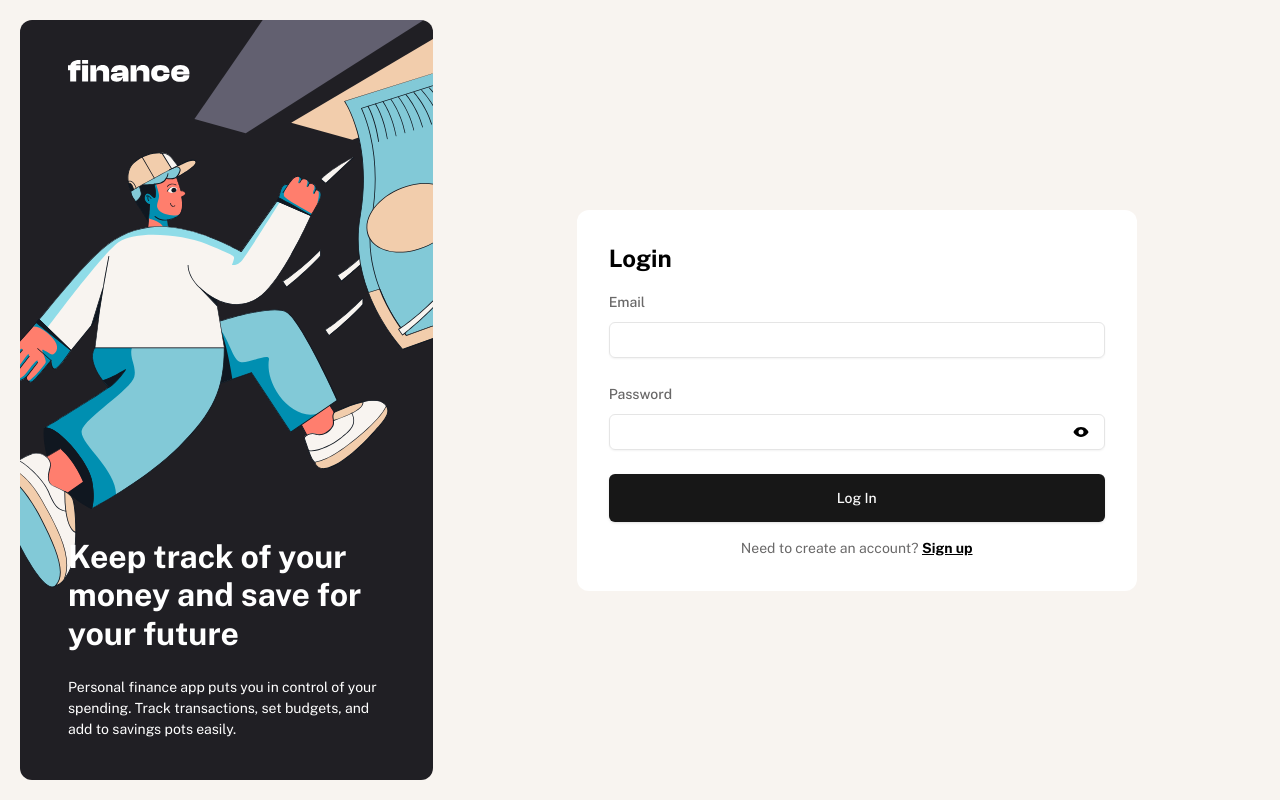
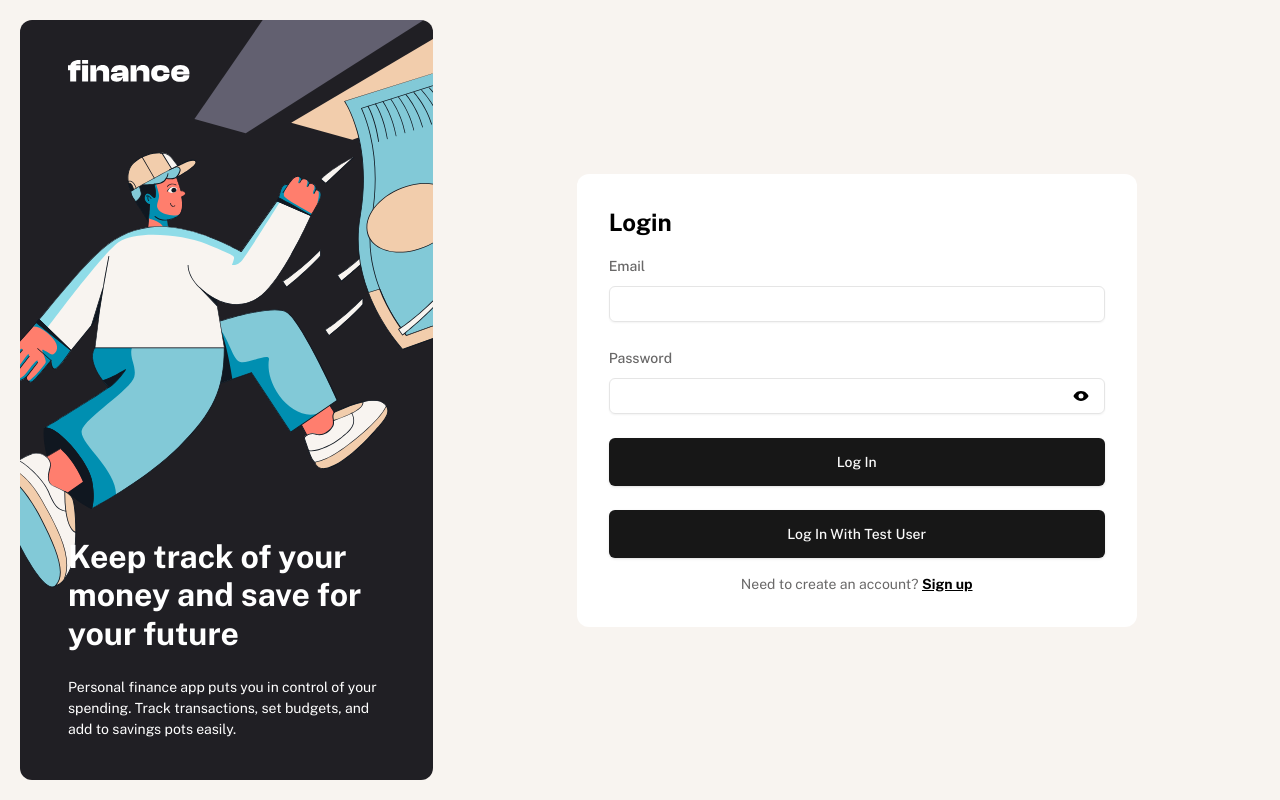
Before and after one commit to Lorand98/personal-finance-app, a Next.js app: page /login in a window 1280 px wide. Built offline with nearby package versions, Linux system fonts and the light colour scheme.

Commit message:
add test user login

```diff
--- a/app/(login)/auth-form.tsx
+++ b/app/(login)/auth-form.tsx
@@ -18,9 +18,15 @@ import React, { useState } from "react";
 import { useForm } from "react-hook-form";
 import { z } from "zod";
 import { loginAction, signupAction } from "./actions";
+import { Button } from "@/components/ui/button";
 
 type AuthFormProps = {
   mode: "login" | "signup";
+};
+
+const TEST_USER = {
+  email: "user@example.com",
+  password: "user1234",
 };
 
 const AuthForm: React.FC<AuthFormProps> = ({ mode }) => {
@@ -65,6 +71,11 @@ const AuthForm: React.FC<AuthFormProps> = ({ mode }) => {
         }
       });
     }
+  };
+
+  const handleTestLogin = () => {
+    form.setValue("email", TEST_USER.email);
+    form.setValue("password", TEST_USER.password);
   };
 
   return (
@@ -149,6 +160,12 @@ const AuthForm: React.FC<AuthFormProps> = ({ mode }) => {
           text={mode === "signup" ? "Sign Up" : "Log In"}
           submittingText={mode === "signup" ? "Signing Up..." : "Logging In..."}
         />
+
+        {mode === "login" && !isSubmitting && (
+          <Button className="w-full p-6 " onClick={handleTestLogin}>
+            Log In With Test User
+          </Button>
+        )}
       </form>
     </Form>
   );
```
